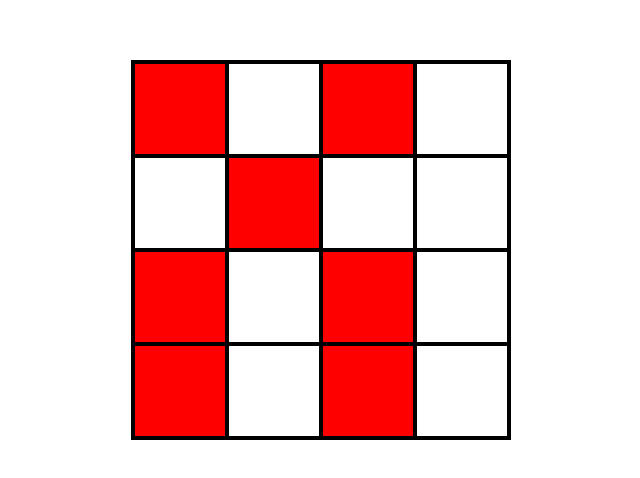
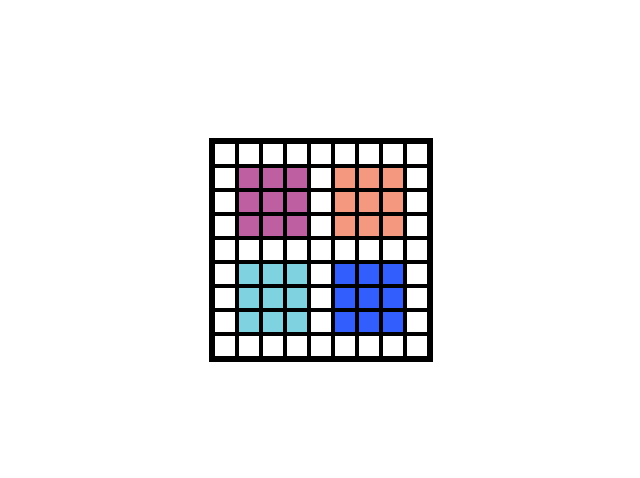
Before and after one commit to CRISOMG/multiarray, a plain HTML site: page index.html in a window 1280 px wide. Shown: the part 150-628 px from the top of the page, without its empty margins (319-959 px from the left). Drawn offline with Linux system fonts and the light colour scheme.

Commit message:
challenge completed

```diff
--- a/src/index.js
+++ b/src/index.js
@@ -1,17 +1,29 @@
-const $matriz = document.getElementById('matriz');
+function generateRandomHexCode() {
+  let hexCode = '#';
+
+  while (hexCode.length < 7) {
+    hexCode += Math.round(Math.random() * 15).toString(16);
+  }
+
+  return hexCode;
+}
 
 const matriz = [
-  [1, 0, 1, 0],
-  [0, 1, 0, 0],
-  [1, 0, 1, 0],
-  [1, 0, 1, 0],
+  [0, 0, 0, 0, 0, 0, 0, 0, 0],
+  [0, 1, 1, 1, 0, 1, 1, 1, 0],
+  [0, 1, 1, 1, 0, 1, 1, 1, 0],
+  [0, 1, 1, 1, 0, 1, 1, 1, 0],
+  [0, 0, 0, 0, 0, 0, 0, 0, 0],
+  [0, 1, 1, 1, 0, 1, 1, 1, 0],
+  [0, 1, 1, 1, 0, 1, 1, 1, 0],
+  [0, 1, 1, 1, 0, 1, 1, 1, 0],
+  [0, 0, 0, 0, 0, 0, 0, 0, 0],
 ];
-
-function createSquare(color, id) {
-  const $square = document.createElement('div');
-  $square.setAttribute('class', `square ${color}`);
-  $square.setAttribute('id', `square-${id}`);
-  return $square;
+function createMatriz() {
+  const $matriz = document.createElement('section');
+  $matriz.setAttribute('class', 'matriz');
+  $matriz.setAttribute('id', 'matriz');
+  return $matriz;
 }
 
 function createRow() {
@@ -20,28 +32,95 @@ function createRow() {
   return $row;
 }
 
-//se recorre la matriz de forma 'vertical y horizontal','longitudinal y en profundidad'...
+function createSquare(squareId, rowId, color = 'white') {
+  const $square = document.createElement('div');
+  $square.setAttribute('class', `square`);
+  $square.setAttribute('id', `square-${squareId}`);
+  $square.style.backgroundColor = color;
+
+  $square.onclick = (event) => {
+    console.log(rowId, squareId);
+
+    matriz[rowId][squareId]
+      ? (matriz[rowId][squareId] = 0)
+      : (matriz[rowId][squareId] = 1);
+
+    drawMatriz(matriz);
+  };
+
+  return $square;
+}
+
+function analyser(
+  currentElementMatriz,
+  currentElementRow,
+  indexRow,
+  indexSquare,
+  rowId,
+  squareId
+) {
+  const aboveSquare =
+    !!matriz[indexRow - 1] && matriz[indexRow - 1][indexSquare];
+  const previousSquare = !!matriz[indexRow][indexSquare - 1];
+
+  if (aboveSquare) {
+    const color =
+      currentElementMatriz.children[indexRow - 1].children[indexSquare].style
+        .backgroundColor;
+    const squareElement = createSquare(squareId, rowId, color);
+    return squareElement;
+  }
+  if (previousSquare) {
+    const color =
+      currentElementRow.children[indexSquare - 1].style.backgroundColor;
+    const squareElement = createSquare(squareId, rowId, color);
+    return squareElement;
+  }
+
+  const squareElement = createSquare(squareId, rowId);
+  squareElement.style.backgroundColor = generateRandomHexCode();
+
+  return squareElement;
+}
+
 function drawMatriz(matriz) {
-  let squareId = 1;
-//se recorre la 'longitud de la matriz' o la 'cantidad de filas de la matriz'
-  for (let index = 0; index < matriz.length; index++) {
-    const row = matriz[index];
-    const $rowElement = createRow();
+  document.body.innerHTML = '';
+  const currentElementMatriz = createMatriz();
 
-// se recorre la profundidad del 'indice actual del array' o 'fila de la matriz'
-    row.forEach((square) => {
-      if (square === 1) {
-        $rowElement.append(createSquare('red', squareId));
+  let rowId = 0;
+  matriz.forEach((row, indexRow, matriz) => {
+    const currentElementRow = createRow();
+
+    let squareId = 0;
+    row.forEach((square, indexSquare, currentRow) => {
+      if (!square) {
+        currentElementRow.append(createSquare(squareId, rowId));
         squareId++;
-      } else if (square === 0) {
-        $rowElement.append(createSquare('white', squareId));
+      }
+      if (square) {
+        const $square = analyser(
+          currentElementMatriz,
+          currentElementRow,
+          indexRow,
+          indexSquare,
+          rowId,
+          squareId
+        );
+        currentElementRow.append($square);
         squareId++;
       }
     });
 
-    $matriz.append($rowElement);
-  }
-  console.log(matriz);
+    currentElementMatriz.append(currentElementRow);
+    rowId++;
+  });
+  document.body.appendChild(currentElementMatriz);
 }
 
 drawMatriz(matriz);
+
+document.addEventListener('keydown', (ev) => {
+  if (ev.keyCode == 13) {
+    drawMatriz(matriz);
+  }
+});
--- a/src/style.css
+++ b/src/style.css
@@ -5,23 +5,19 @@ body {
   justify-content: center;
   height: 100vh;
 }
-.matrix {
+.matriz {
   display: flex;
   flex-direction: column;
-  border: 2px solid black;
+  border: 4px solid black;
 }
 .row {
   display: flex;
   flex-direction: row;
 }
 .square {
-  width: 90px;
-  height: 90px;
+  /* margin: 2px; */
+  width: 20px;
+  height: 20px;
   border: 2px solid black;
-}
-.red {
-  background-color: red;
-}
-.white {
   background-color: white;
 }
```
